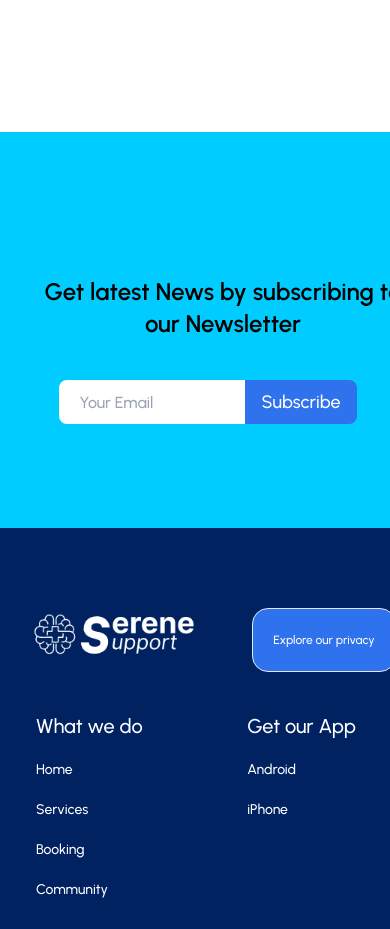
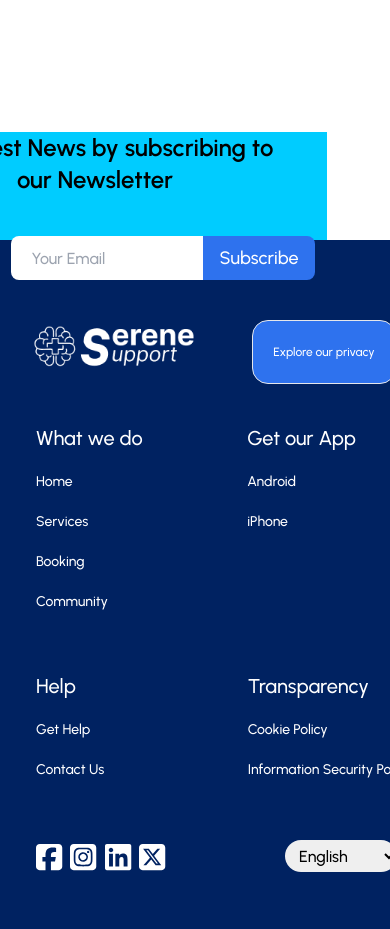
Before and after one commit to SamsonI95/serene-support-web-app, a React (Vite) app: page /privacy in a window 390 px wide. Shown: the part 2180-3109 px from the top of the page. Built offline with nearby package versions, Linux system fonts and the light colour scheme; no server answers.

Commit message:
Mobile resposive update

```diff
--- a/src/components/pages/Community.jsx
+++ b/src/components/pages/Community.jsx
@@ -117,8 +117,8 @@ const Community = () => {
                   <NewsCard key={newsItem.title} {...newsItem} />
                 ))}
             </section>
-            <section className="-translate-x-12">
-              <div className="bg-bcg-color w-[450px] py-36 px-36">
+            <section className="-translate-x-[2rem]">
+              <div className="bg-bcg-color w-[480px] py-36">
                 <h3 className="-translate-x-[6rem] font-semibold text-2xl w-96 relative -">
                   Get latest News by subscribing to our Newsletter
                 </h3>
--- a/src/components/pages/Privacy.jsx
+++ b/src/components/pages/Privacy.jsx
@@ -110,8 +110,8 @@ const Privacy = () => {
                 className="scale-90"
               />
             </div>
-            <section className="-translate-x-12">
-              <div className="bg-bcg-color w-[450px] py-36 px-36">
+            <section className="-translate-x-[2rem]">
+              <div className="bg-bcg-color w-[480px]py-36">
                 <h3 className=" text-center -translate-x-[6rem] font-semibold text-2xl w-96">
                   Get latest News by subscribing to our Newsletter
                 </h3>
```
